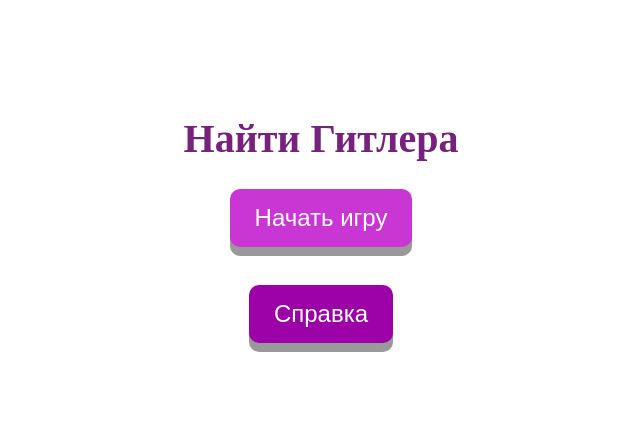
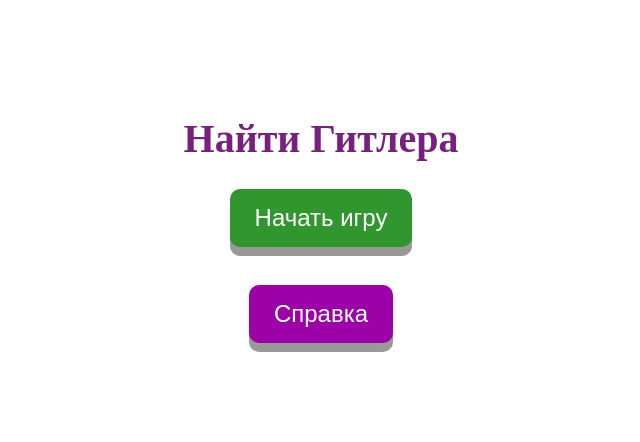
Before and after one commit to Ganddalf/find_hitler_game, a Flask app: page / in a window 1280 px wide, with the pointer over the restyled element. Shown: the top 442 px of the page, without its empty margins (319-959 px from the left). Run offline with Flask 2, Linux system fonts and the light colour scheme.

Commit message:
test commit for autodeploying heroku

```diff
--- a/templates/welcome.html
+++ b/templates/welcome.html
@@ -27,10 +27,10 @@
           box-shadow: 0 9px #999;
         }
 
-        .button:hover {background-color: #C936D3}
+        .button:hover {background-color: #32962f}
 
         .button:active {
-          background-color: #65016C;
+          background-color: #167a1b;
           box-shadow: 0 5px #666;
           transform: translateY(4px);
         }
```
